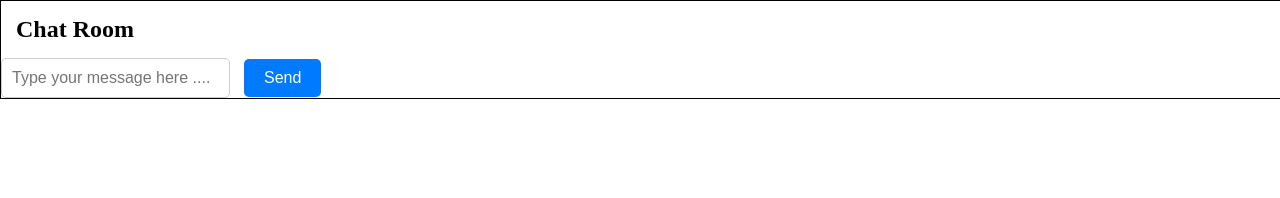
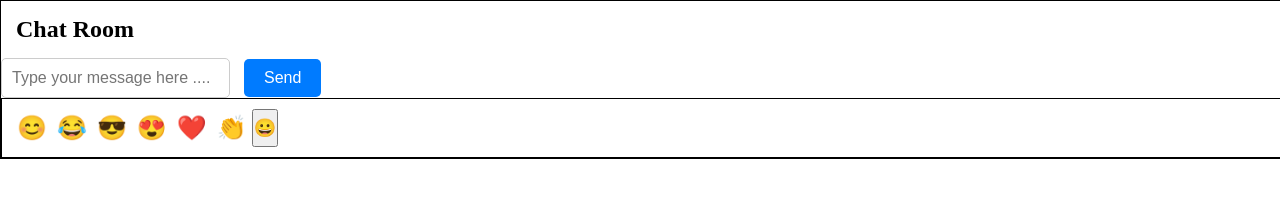
Before and after one commit to Samriddhiy/B, a website: page app/chat.html in a window 1280 px wide. Drawn offline with Linux system fonts and the light colour scheme; no server answers.

Commit message:
emoji added

```diff
--- a/app/chat.html
+++ b/app/chat.html
@@ -24,6 +24,15 @@
             onkeydown="handleKeyPress(event)">
             <button id="send-button" onclick="sendMessage()">Send</button>
         </div>
+        <div id="emoji-picker" class="emoji-picker">
+            <span class="emoji" onclick="insertEmoji('😊')">😊</span>
+            <span class="emoji" onclick="insertEmoji('😂')">😂</span>
+            <span class="emoji" onclick="insertEmoji('😎')">😎</span>
+            <span class="emoji" onclick="insertEmoji('😍')">😍</span>
+            <span class="emoji" onclick="insertEmoji('❤️')">❤️</span>
+            <span class="emoji" onclick="insertEmoji('👏')">👏</span>
+            <button id="emoji-btn" onclick="toggleEmojiPicker()">😀</button>
+        </div>
     </div>
 
 </body>
--- a/package.json
+++ b/package.json
@@ -11,6 +11,7 @@
   "license": "ISC",
   "dependencies": {
     "dotenv": "^16.4.5",
+    "emoji-button": "^2.2.2",
     "express": "^4.21.1",
     "socket.io": "^4.8.1"
   },
--- a/public/css/chat.css
+++ b/public/css/chat.css
@@ -55,3 +55,21 @@
 .chat-input button:hover {
     background-color: rgb(0, 86, 179);
 }
+
+.emoji-picker {
+    display: flex;
+    flex-wrap: wrap;
+    padding: 10px;
+    border: 1px solid black;
+
+}
+
+.emoji {
+    font-size: 1.5rem;
+    margin: 5px;
+    cursor: pointer;
+}
+#emoji-btn {
+    font-size: 18px;
+    cursor: pointer;
+}
--- a/public/js/chat.js
+++ b/public/js/chat.js
@@ -8,12 +8,22 @@ socket.on("connect", () => {
     console.log("Socket connected:", socket.id);
 });
 
+function toggleEmojiPicker() {
+    const emojiPicker = document.getElementById("emoji-picker");
+    //emojiPicker.style
+    //.display = emojiPicker.style.display === "block" ? "none" : "block";
+    emojiPicker.classList.toggle("visible");
+}
 
+function insertEmoji(emoji) {
+    messageInput.value += emoji;
+}
 
 function sendMessage () {
     const message = messageInput.value.trim();
     console.log("Sending message: ", message);
     if(message) {
+        appendMessage(message, "user");
         socket.emit("send-message", message);
         messageInput.value = "";
     }
@@ -23,12 +33,13 @@ function appendMessage(message, sender = "other") {
     const messageElement = document.createElement("div");
     messageElement.classList.add("message", sender);
     messageElement.textContent = message;
+    messageElement.innerHTML = message;
     chatMessages.appendChild(messageElement);
     chatMessages.scrollTop = chatMessages.scrollHeight;
 }
 
 socket.on("receive-message", (message) => {
-    appendMessage(message, "user");
+    appendMessage(message , "other");
 });
 
 
```
Also changed, not shown: server.js (+5 -8 lines), 1 other file.
